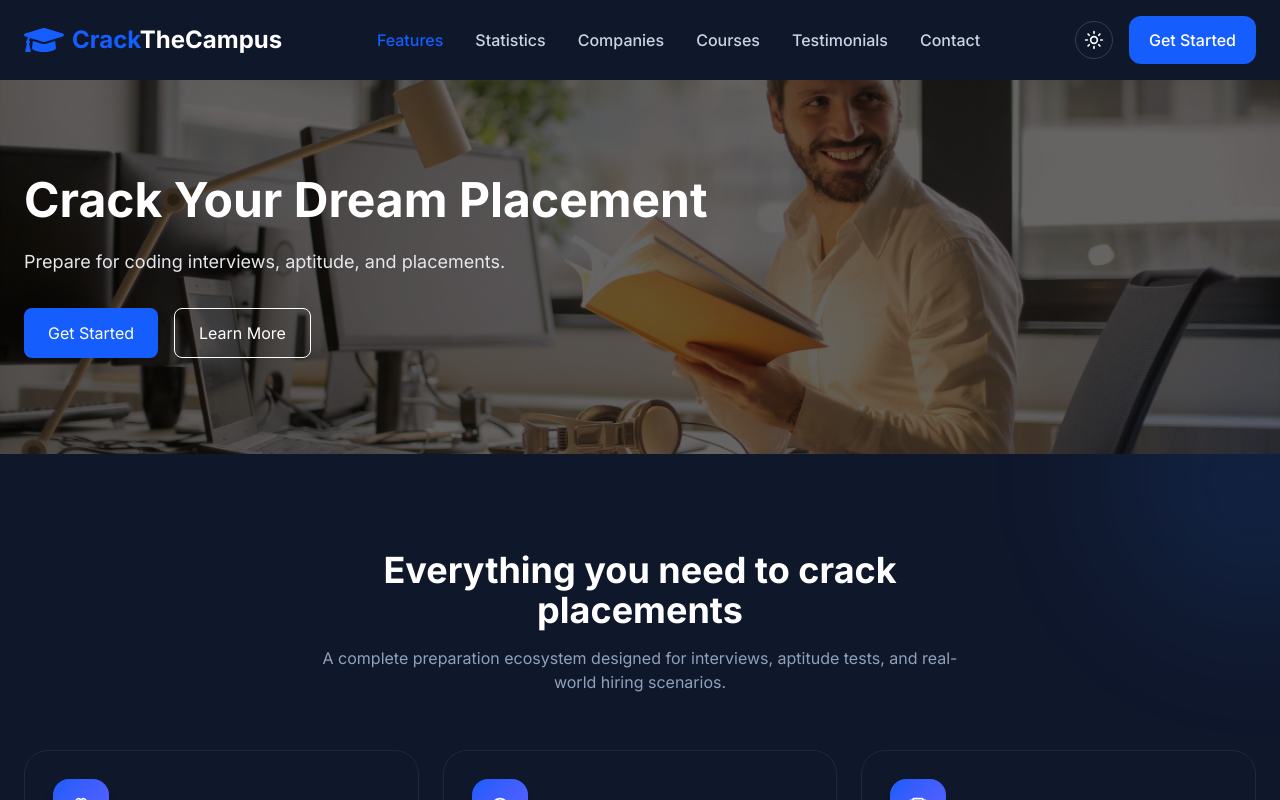
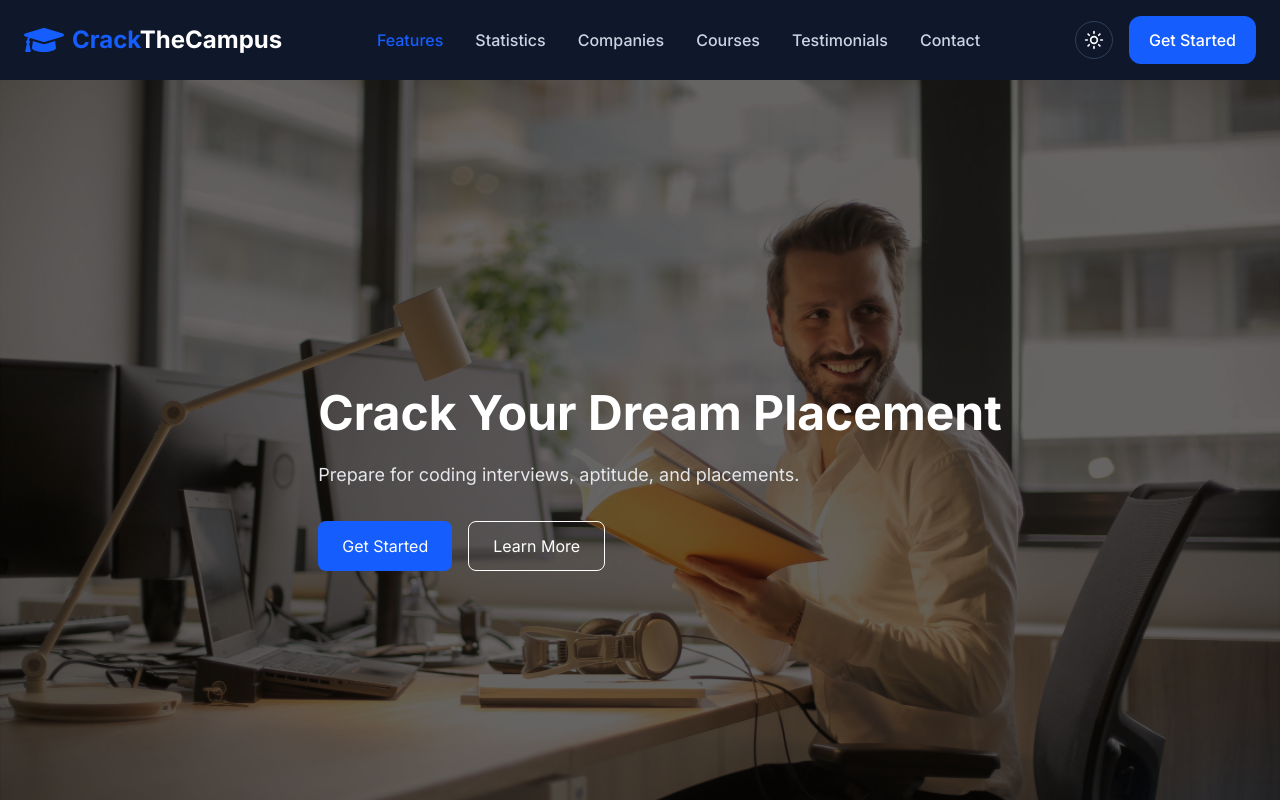
Before and after one commit to abhishek-475/CrackTheCampus, a React (Vite) app: page / in a window 1280 px wide. Shown: the top 800 px of the page. Built offline with nearby package versions, Linux system fonts and the light colour scheme.

Commit message:
hero section update

```diff
--- a/src/components/sections/Hero.jsx
+++ b/src/components/sections/Hero.jsx
@@ -5,38 +5,32 @@ function Hero() {
   return (
     <section
       id="hero"
-      className="relative py-24 bg-cover bg-center"
-      style={{ backgroundImage: `url(${heroImage})` }}
+      className="relative h-screen flex items-center overflow-hidden"
     >
-      {/* Overlay for better text contrast */}
+      <img
+        src={heroImage}
+        alt=""
+        aria-hidden="true"
+        className="absolute inset-0 w-full h-full object-cover pointer-events-none"
+      />
+
+      {/* Overlay */}
       <div className="absolute inset-0 bg-black/40 dark:bg-black/60"></div>
 
-      <div className="relative max-w-7xl mx-auto px-6 text-center md:text-left">
-        <h1
-          className="
-            text-5xl
-            font-bold
-            text-white
-          "
-        >
+      <div className="relative max-w-7xl mx-auto px-6 md:pl-16 text-center md:text-left">
+        <h1 className="text-5xl font-bold text-white">
           Crack Your Dream Placement
         </h1>
 
-        <p
-          className="
-            mt-6
-            text-lg
-            text-gray-200
-          "
-        >
+        <p className="mt-6 text-lg text-gray-200">
           Prepare for coding interviews, aptitude, and placements.
         </p>
 
-        {/* CTA Buttons */}
         <div className="mt-8 flex flex-col md:flex-row gap-4 justify-center md:justify-start">
           <button className="px-6 py-3 bg-blue-600 text-white rounded-lg hover:bg-blue-700 transition">
             Get Started
           </button>
+
           <button className="px-6 py-3 border border-white text-white rounded-lg hover:bg-white hover:text-blue-600 transition">
             Learn More
           </button>
--- a/src/components/sections/Testimonials.jsx
+++ b/src/components/sections/Testimonials.jsx
@@ -5,7 +5,7 @@ import { testimonials } from "../../data/testimonials";
 
 export default function Testimonials() {
   const controls = useAnimation();
-  const [speed, setSpeed] = useState(40);
+  const [speed, setSpeed] = useState(50);
 
   const startAnimation = (duration = speed) => {
     controls.start({
```
Also changed, not shown: src/assets/logos/logo.webp (deleted).
